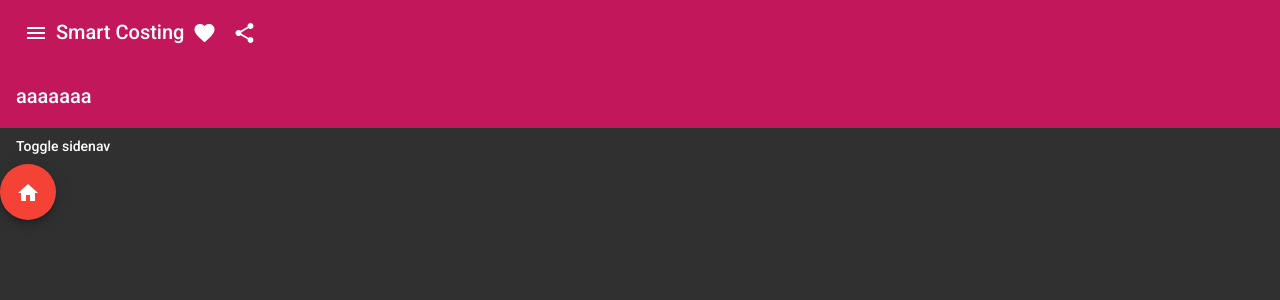
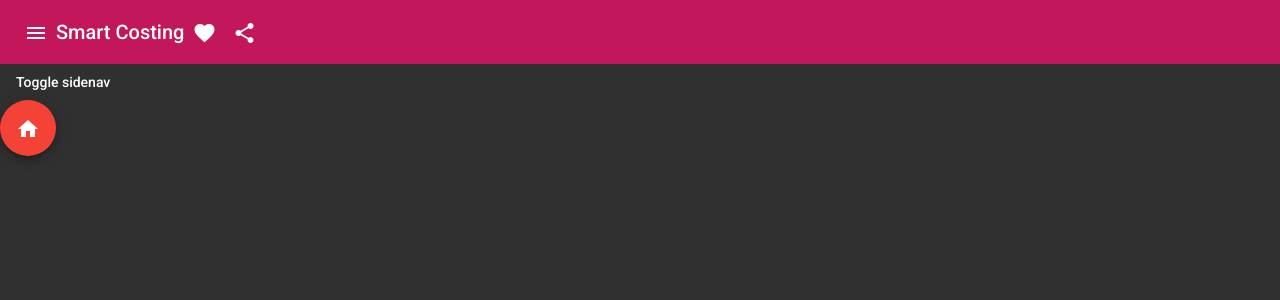
Before and after one commit to arikundu9/nic-angular-assignment, an Angular app: page / in a window 1280 px wide. Shown: the top 300 px of the page. Built offline with nearby package versions, Linux system fonts and the light colour scheme.

Commit message:
Update app.component.html

```diff
--- a/src/app/app.component.html
+++ b/src/app/app.component.html
@@ -13,7 +13,7 @@
                 <mat-icon>share</mat-icon>
             </button>
         </mat-toolbar-row>
-        <mat-toolbar-row>aaaaaaa</mat-toolbar-row>
+        <!-- <mat-toolbar-row>aaaaaaa</mat-toolbar-row> -->
     </mat-toolbar>
 
     <mat-drawer #drawer class="example-sidenav" mode="over">
```
